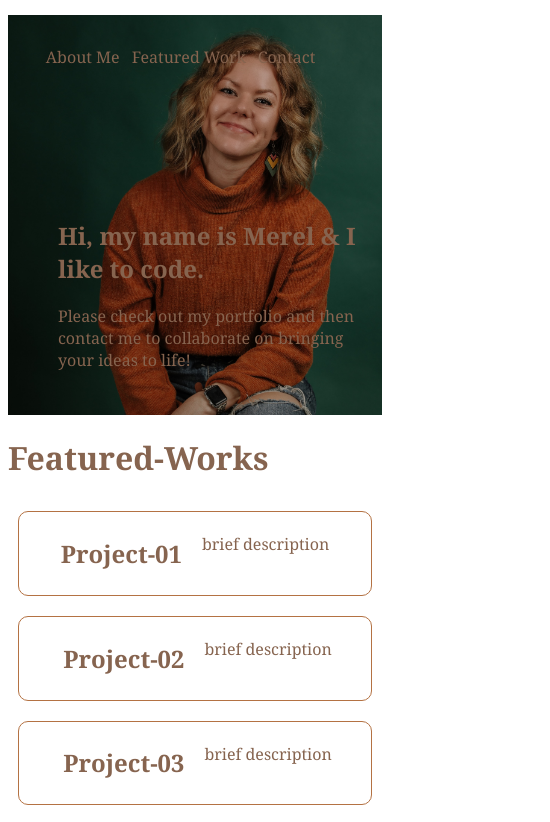
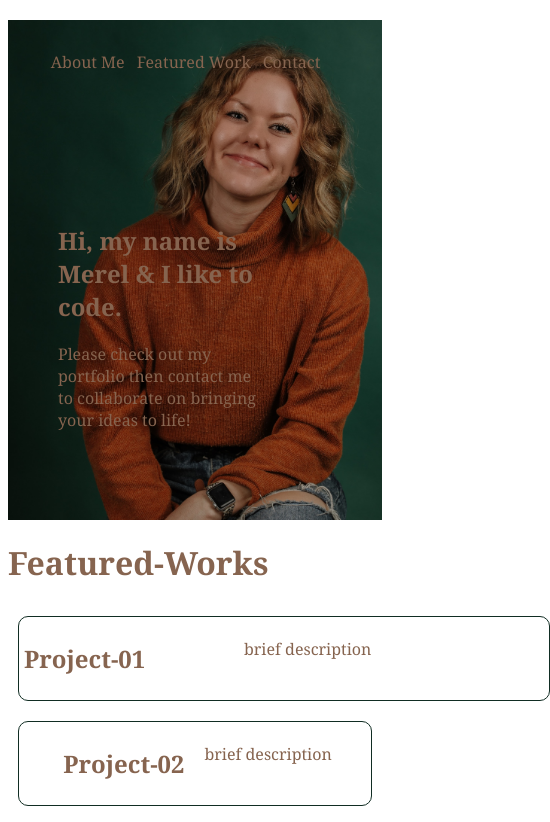
Before and after one commit to MerelJac/portfolio, a plain HTML site: page index.html in a window 390 px wide. Shown: the top 822 px of the page, 550 px wide, since content can reach past the window. Drawn offline with Linux system fonts and the light colour scheme.

Commit message:
improved styling

```diff
--- a/assets/style.css
+++ b/assets/style.css
@@ -8,15 +8,22 @@
  h1, h2, h3, h4, p {
     color: #86644f;
  }
+
  header {
     display: flex;
     align-items: center;
     justify-content: space-between;
  }
 header, footer {
-    margin: 15px;
+    margin: 20px;
     padding: 15px;
 }
+
+#green-header h1 {
+    color: #112d23;
+    background-color: #7e7a73;
+}
+
 
 header ul a {
     text-decoration: none;
@@ -25,9 +32,6 @@ header ul a {
 
 header ul {
     display: block;
-    list-style-type: disc;
-    margin-block-start: 1em;
-    margin-block-end: 1em;
     margin-inline-start: 0px;
     margin-inline-end: 0px;
     padding-inline-start: 0px;
@@ -40,9 +44,11 @@ header ul {
     flex-direction: row;
 }
 
+
 #about-me-section {
 
 }
+
 
 #contact-me {
     display: flex;
@@ -66,11 +72,6 @@ header ul {
 
 }
 
-/* .about-me-section img {
-    float:right;
-    max-width: 100%;
-    align-items: flex-end;
-} */
 
 #portrait {
     max-width: 200px;
@@ -85,7 +86,7 @@ header ul {
 }
 
 .featured-projects-containers {
-    border: #b47243 solid 1px;
+    border: #112d23 solid 1px;
     margin: 10px;
     display: grid;
     grid-template-columns: 200px 300px;
@@ -95,15 +96,9 @@ header ul {
     border-radius: 10px;
     padding: 5px;
     flex: 1 1;
+    color: #112d23;
     flex-direction: column;
 
-}
-
-#featured-work-styling-01 {
-    display: flex;
-    justify-content: center;
-    flex-direction: row;
-    flex-grow: 1;
 }
 
 #featured-work-styling {
@@ -142,7 +137,7 @@ footer {
    background-color: var(--color);
    background-size: cover;
    background-position: top;
-   height: 400px;
+   height: 500px;
    max-width: 1400px;
 }
 
@@ -171,19 +166,14 @@ footer {
     padding-top: 50px;
 }
 
-/* @media screen and (max-width: 920px) {
+@media screen and (max-width: 768px) {
     #landing-section h2 {
-        padding-left: 30px;
+        max-width: 200px;}
+    #landing-section p {
+        max-width: 200px;
     }}
 
-@media screen and (max-width: 750px) {
-    #landing-section h2 {
-        padding-left: 30px;
-        max-width: 250px
-    }}
-
-    @media screen and (max-width: 3000px)
-    #landing-section h2 {
-        padding-left: 20px;
-        max-width: 500px;
-    } */
+.featured-work-styling-01 {
+    display: flex;
+    flex-grow: 2;
+}
--- a/index.html
+++ b/index.html
@@ -20,10 +20,11 @@
 
 <section id="about-me-section">
   <h2>Hi, my name is Merel & I like to code.</h2>
-  <p>Please check out my portfolio and then contact me to collaborate on bringing your ideas to life!</p>
+  <p>Please check out my portfolio then contact me to collaborate on bringing your ideas to life!</p>
 </section>
 </div>
-  <h1>Featured-Works</h1>
+
+<h1>Featured-Works</h1>
   <section id="featured-work" class="featured-work">
       <div id="featured-work-styling-01" class="featured-projects-containers">
         <h2>Project-01</h2>
```
